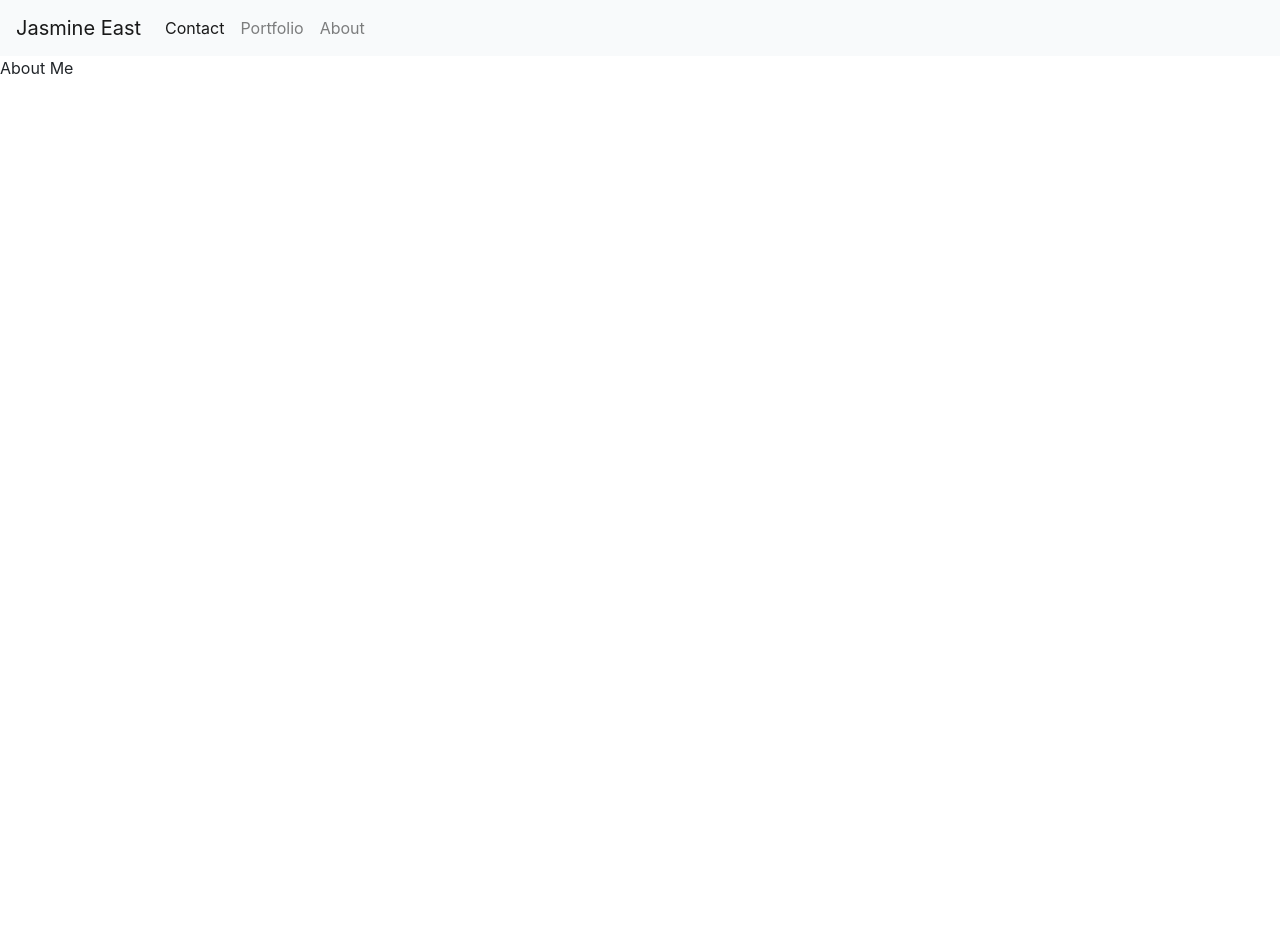
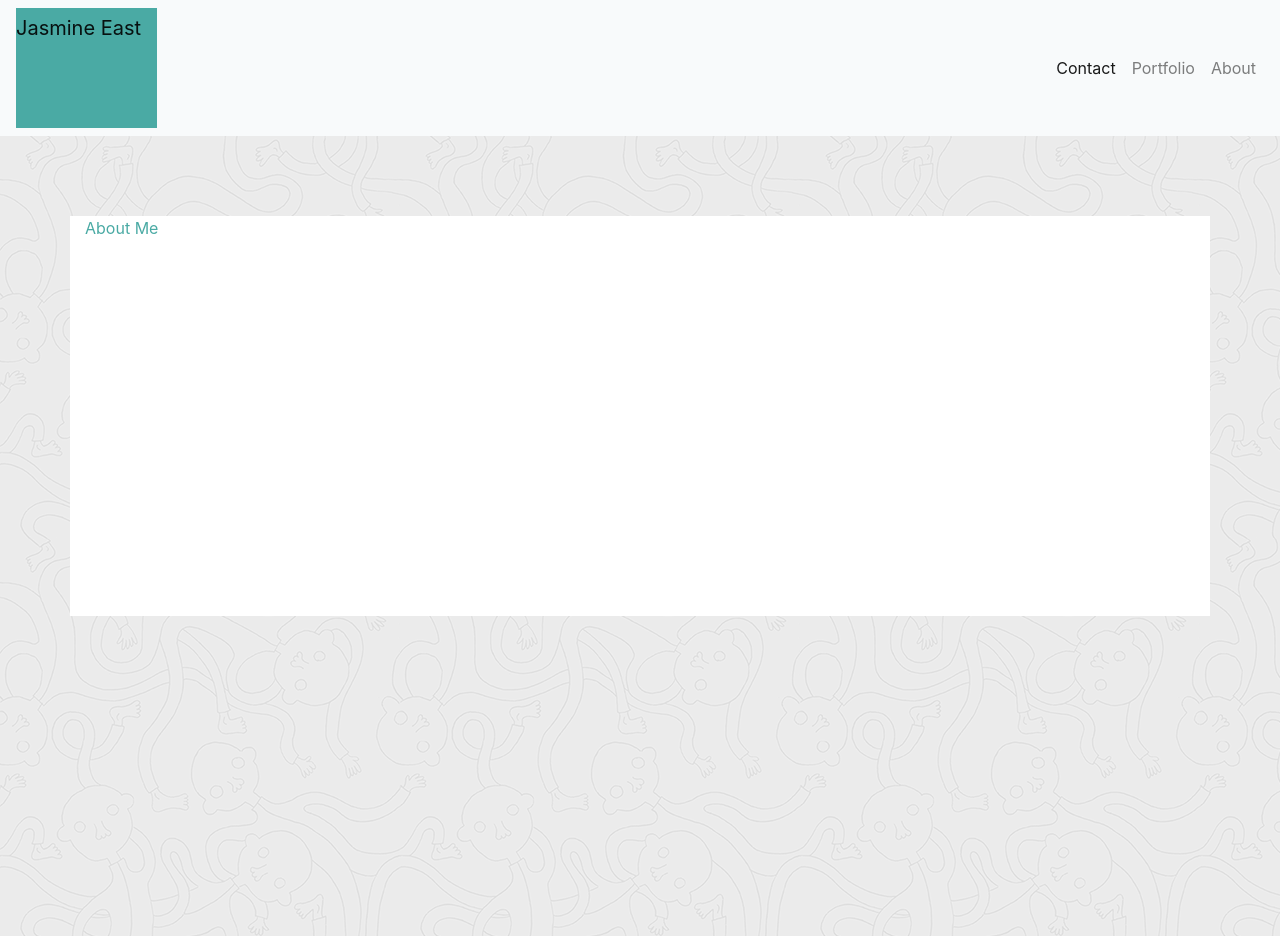
Before and after one commit to jeast6193/jasmine-my-portfolio, a plain HTML site: page index.html in a window 1280 px wide. Before the commit the page ends 800 px from the top, so only its background shows below. Drawn offline with nearby package versions, Linux system fonts and the light colour scheme.

Commit message:
added css added conatiners

```diff
--- a/assests/css/style.css
+++ /dev/null
@@ -1,3 +0,0 @@
-.bg-light {
-    background-color: #f8fafb!important;
-}
--- /dev/null
+++ b/assets/css/style.css
@@ -0,0 +1,24 @@
+.bg-light {
+    background-color: #f8fafb!important;
+}
+.section-img {
+    background-image: url(../img/ignasi_pattern_s.png);
+   height: 100vh;
+
+}
+
+.section-middle {
+    width: 100% ;
+    height: 50vh;
+
+   position: relative;
+   top: 10%;
+}
+.heading {
+    background-color: #4AAAA4;
+    height: 15vh;
+}
+.title {
+    color: #4AAAA4
+
+}
--- a/index.html
+++ b/index.html
@@ -15,11 +15,15 @@
          integrity="sha384-JcKb8q3iqJ61gNV9KGb8thSsNjpSL0n8PARn9HuZOnIxN0hoP+VmmDGMN5t9UJ0Z"
          crossorigin="anonymous"
         />
-        <link rel="stylesheet" href="./assests/css/style.css" />
+        <link rel="stylesheet" href="./assets/css/style.css" />
     </head>
     <body>
+
         <nav class="navbar navbar-expand-lg navbar-light bg-light">
-         <a class="navbar-brand" href="#">Jasmine East</a>
+            <div class="heading">
+                <a class="navbar-brand" href="#">Jasmine East</a>
+            </div>
+
          <button class="navbar-toggler"
             type="button"
             data-toggle="collapse"
@@ -32,7 +36,7 @@
             </button>
 
             <div class="collapse navbar-collapse" id="navbarText">
-              <ul class="navbar-nav mr-auto">
+              <ul class="navbar-nav ml-auto">
                 <li class="nav-item active">
                   <a class="nav-link" href="#">Contact <span class="sr-only">(current)</span></a>
                 </li>
@@ -48,7 +52,17 @@
               </span>
             </div>
           </nav>
-      <hl>About Me</hl>
+
+        <div class="container-fluid section-img">
+                   <div class="container section-middle bg-white">
+                     <hl class="title">About Me</hl>
+                   </div>
+        </div>
+
+        <script src="https://code.jquery.com/jquery-3.5.1.slim.min.js" integrity="sha384-DfXdz2htPH0lsSSs5nCTpuj/zy4C+OGpamoFVy38MVBnE+IbbVYUew+OrCXaRkfj" crossorigin="anonymous"></script>
+        <script src="https://cdn.jsdelivr.net/npm/popper.js@1.16.1/dist/umd/popper.min.js" integrity="sha384-9/reFTGAW83EW2RDu2S0VKaIzap3H66lZH81PoYlFhbGU+6BZp6G7niu735Sk7lN" crossorigin="anonymous"></script>
+        <script src="https://stackpath.bootstrapcdn.com/bootstrap/4.5.2/js/bootstrap.min.js" integrity="sha384-B4gt1jrGC7Jh4AgTPSdUtOBvfO8shuf57BaghqFfPlYxofvL8/KUEfYiJOMMV+rV" crossorigin="anonymous"></script>
+
         <script src="" async defer></script>
     </body>
 </html>
```
Also changed, not shown: assets/img/ignasi_pattern_s.png (added).
